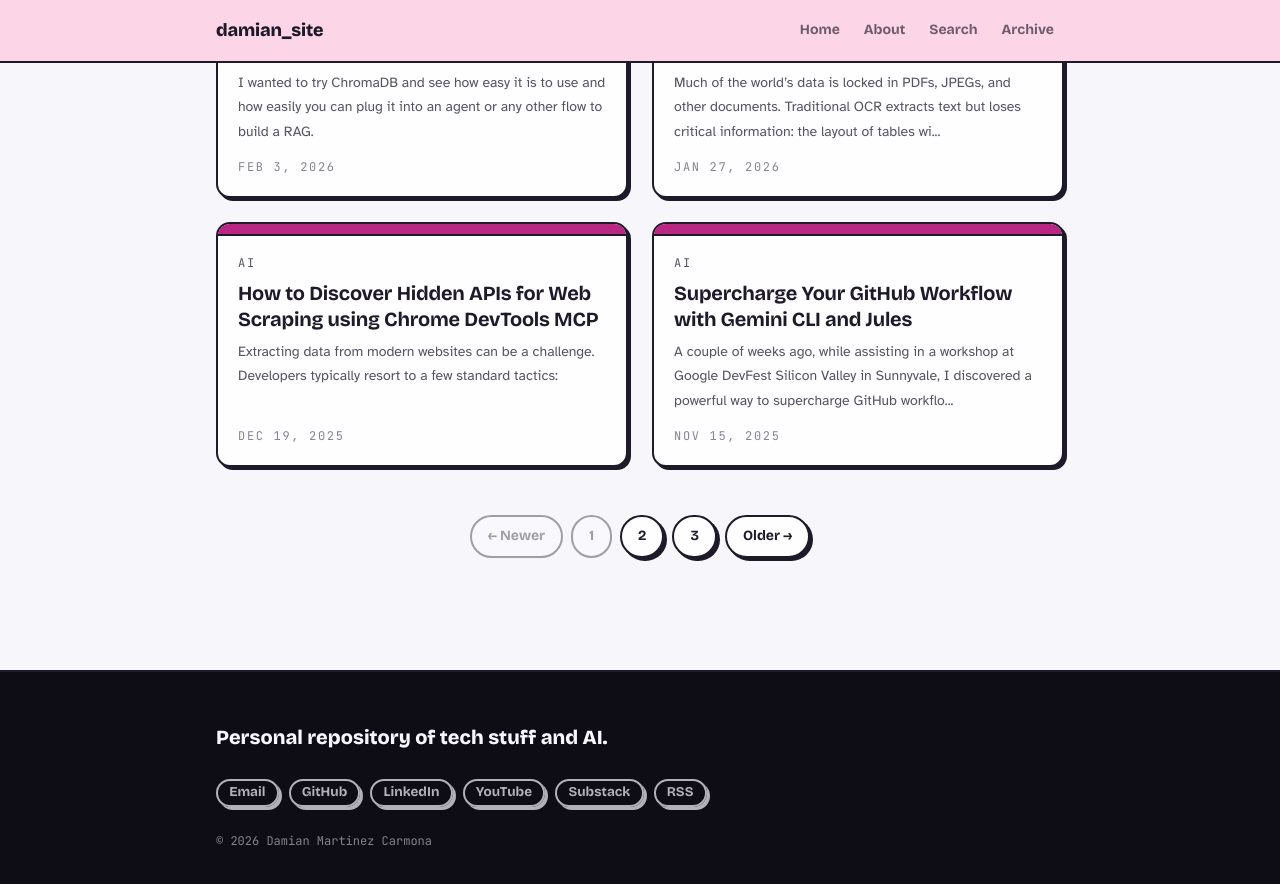
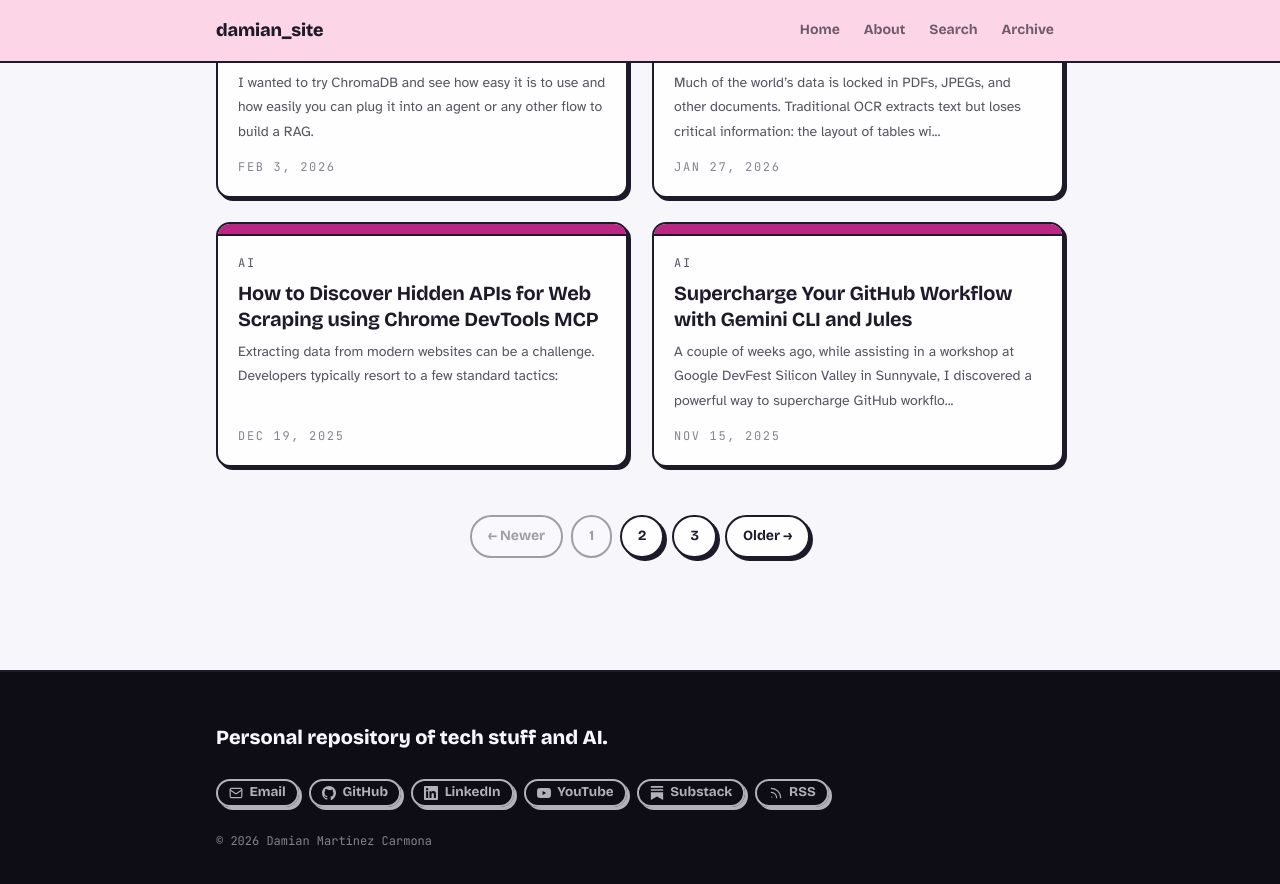
Before and after one commit to DamiMartinez/damimartinez.github.io, a Jekyll site: the page built from index.html, in a window 1280 px wide and 900 px high, scrolled down 854 px. Shown: the top 884 px of the window. Built offline with Jekyll 4.4.1, drawn with Linux system fonts in a browser that asks for light colours; the list of posts is cut into pages by our own code.

Commit message:
feat(footer): add inline SVG icons to social sticker pills

```diff
--- a/_layouts/default.html
+++ b/_layouts/default.html
@@ -44,22 +44,40 @@
         <p class="site-footer__tagline">{{ site.description }}</p>
         <div class="site-footer__social">
           {% if site.footer-links.email %}
-            <a href="mailto:{{ site.footer-links.email }}" class="sticker sticker--dark tactile">Email</a>
+            <a href="mailto:{{ site.footer-links.email }}" class="sticker sticker--dark tactile">
+              <svg width="14" height="14" viewBox="0 0 24 24" fill="none" stroke="currentColor" stroke-width="2" stroke-linecap="round" stroke-linejoin="round" aria-hidden="true"><rect x="2" y="4" width="20" height="16" rx="2"/><path d="m22 7-8.97 5.7a1.94 1.94 0 0 1-2.06 0L2 7"/></svg>
+              Email
+            </a>
           {% endif %}
           {% if site.footer-links.github %}
-            <a href="https://github.com/{{ site.footer-links.github }}" target="_blank" class="sticker sticker--dark tactile">GitHub</a>
+            <a href="https://github.com/{{ site.footer-links.github }}" target="_blank" class="sticker sticker--dark tactile">
+              <svg width="14" height="14" viewBox="0 0 24 24" fill="currentColor" aria-hidden="true"><path d="M12 0C5.37 0 0 5.37 0 12c0 5.3 3.438 9.8 8.205 11.385.6.113.82-.258.82-.577v-2.234c-3.338.726-4.033-1.416-4.033-1.416-.546-1.387-1.333-1.756-1.333-1.756-1.09-.745.083-.729.083-.729 1.205.084 1.839 1.237 1.839 1.237 1.07 1.834 2.807 1.304 3.492.997.107-.775.418-1.305.762-1.604-2.665-.305-5.467-1.334-5.467-5.931 0-1.311.469-2.381 1.236-3.221-.124-.303-.535-1.524.117-3.176 0 0 1.008-.322 3.301 1.23A11.509 11.509 0 0 1 12 6.844c1.02.005 2.047.138 3.006.404 2.29-1.552 3.297-1.23 3.297-1.23.653 1.653.242 2.874.118 3.176.77.84 1.235 1.911 1.235 3.221 0 4.609-2.807 5.624-5.479 5.921.43.372.823 1.102.823 2.222v3.293c0 .319.192.694.801.576C20.566 21.797 24 17.3 24 12c0-6.63-5.37-12-12-12z"/></svg>
+              GitHub
+            </a>
           {% endif %}
           {% if site.footer-links.linkedin %}
-            <a href="https://www.linkedin.com/in/{{ site.footer-links.linkedin }}" target="_blank" class="sticker sticker--dark tactile">LinkedIn</a>
+            <a href="https://www.linkedin.com/in/{{ site.footer-links.linkedin }}" target="_blank" class="sticker sticker--dark tactile">
+              <svg width="14" height="14" viewBox="0 0 24 24" fill="currentColor" aria-hidden="true"><path d="M20.447 20.452h-3.554v-5.569c0-1.328-.027-3.037-1.852-3.037-1.853 0-2.136 1.445-2.136 2.939v5.667H9.351V9h3.414v1.561h.046c.477-.9 1.637-1.85 3.37-1.85 3.601 0 4.267 2.37 4.267 5.455v6.286zM5.337 7.433a2.062 2.062 0 0 1-2.063-2.065 2.064 2.064 0 1 1 2.063 2.065zm1.782 13.019H3.555V9h3.564v11.452zM22.225 0H1.771C.792 0 0 .774 0 1.729v20.542C0 23.227.792 24 1.771 24h20.451C23.2 24 24 23.227 24 22.271V1.729C24 .774 23.2 0 22.222 0h.003z"/></svg>
+              LinkedIn
+            </a>
           {% endif %}
           {% if site.footer-links.youtube %}
-            <a href="https://youtube.com/{{ site.footer-links.youtube }}" target="_blank" class="sticker sticker--dark tactile">YouTube</a>
+            <a href="https://youtube.com/{{ site.footer-links.youtube }}" target="_blank" class="sticker sticker--dark tactile">
+              <svg width="14" height="14" viewBox="0 0 24 24" fill="currentColor" aria-hidden="true"><path d="M23.498 6.186a3.016 3.016 0 0 0-2.122-2.136C19.505 3.545 12 3.545 12 3.545s-7.505 0-9.377.505A3.017 3.017 0 0 0 .502 6.186C0 8.07 0 12 0 12s0 3.93.502 5.814a3.016 3.016 0 0 0 2.122 2.136c1.871.505 9.376.505 9.376.505s7.505 0 9.377-.505a3.015 3.015 0 0 0 2.122-2.136C24 15.93 24 12 24 12s0-3.93-.502-5.814zM9.545 15.568V8.432L15.818 12l-6.273 3.568z"/></svg>
+              YouTube
+            </a>
           {% endif %}
           {% if site.footer-links.substack %}
-            <a href="{{ site.footer-links.substack }}" target="_blank" class="sticker sticker--dark tactile">Substack</a>
+            <a href="{{ site.footer-links.substack }}" target="_blank" class="sticker sticker--dark tactile">
+              <svg width="14" height="14" viewBox="0 0 24 24" fill="currentColor" aria-hidden="true"><path d="M22.539 8.242H1.46V5.406h21.08v2.836zM1.46 10.812V24L12 18.11 22.54 24V10.812H1.46zM22.54 0H1.46v2.836h21.08V0z"/></svg>
+              Substack
+            </a>
           {% endif %}
           {% if site.footer-links.rss %}
-            <a href="{{ site.baseurl }}/feed.xml" target="_blank" class="sticker sticker--dark tactile">RSS</a>
+            <a href="{{ site.baseurl }}/feed.xml" target="_blank" class="sticker sticker--dark tactile">
+              <svg width="14" height="14" viewBox="0 0 24 24" fill="none" stroke="currentColor" stroke-width="2" stroke-linecap="round" stroke-linejoin="round" aria-hidden="true"><path d="M4 11a9 9 0 0 1 9 9"/><path d="M4 4a16 16 0 0 1 16 16"/><circle cx="5" cy="19" r="1" fill="currentColor" stroke="none"/></svg>
+              RSS
+            </a>
           {% endif %}
         </div>
         <p class="site-footer__copy">&copy; {{ site.time | date: "%Y" }} {{ site.author }}</p>
```
